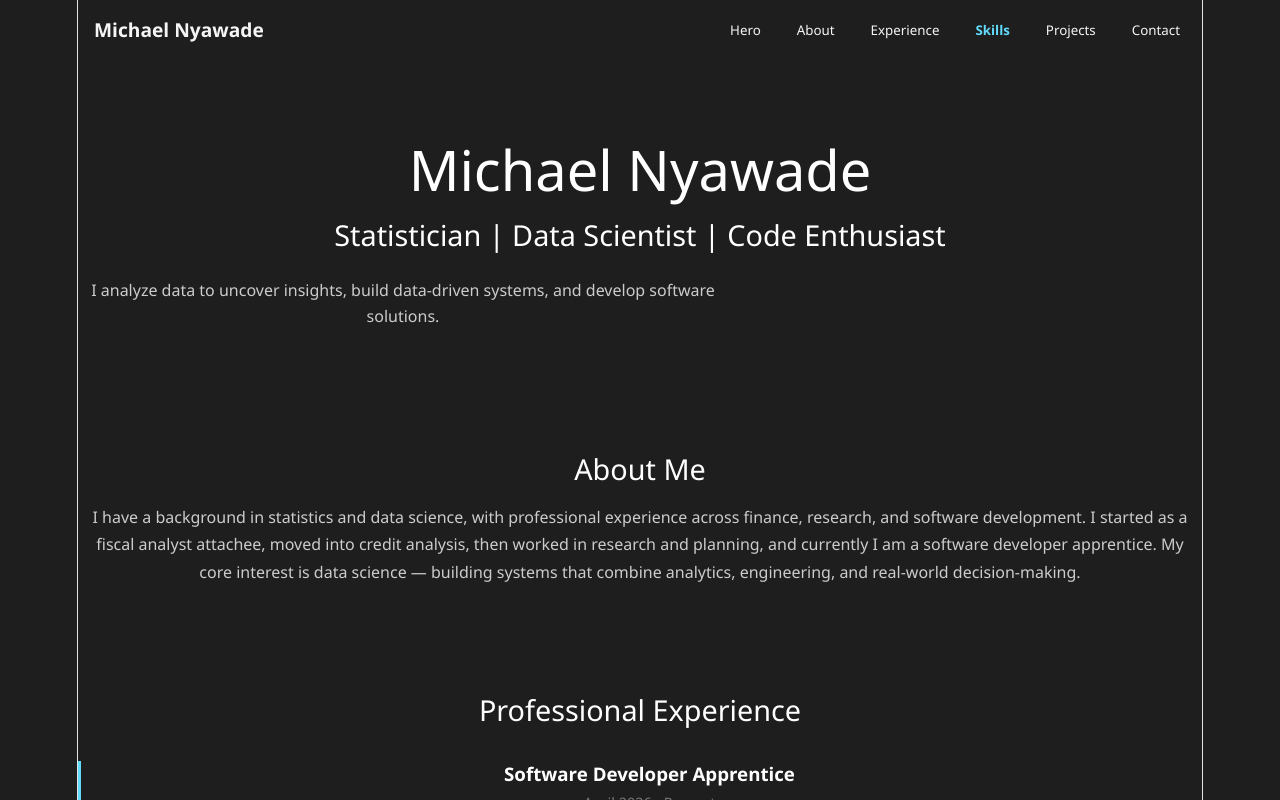
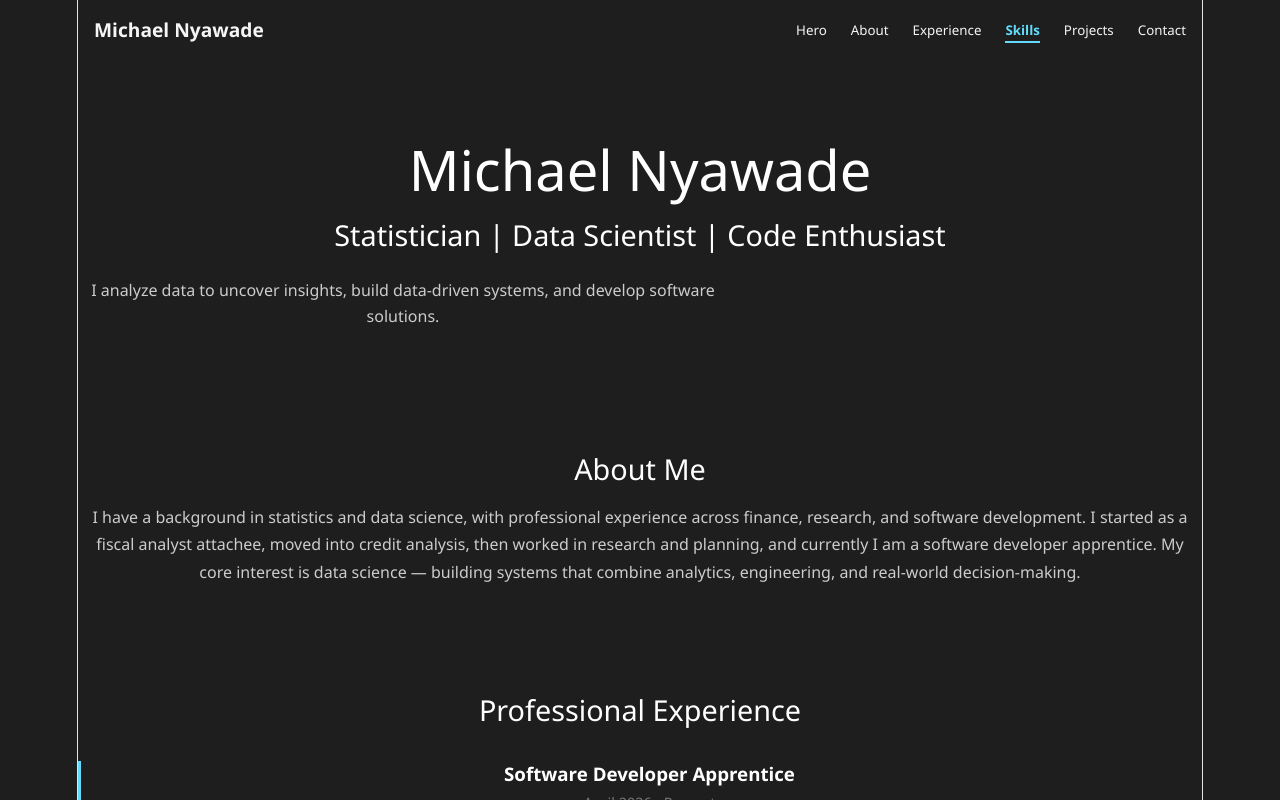
Before and after one commit to Michael-Nyawade/Michael-Nyawade.github.io, a React (Vite) app: page / in a window 1280 px wide. Shown: the top 800 px of the page. Built offline with nearby package versions, Linux system fonts and the light colour scheme.

Commit message:
Added desktop NavBar hover effect and active section underline

```diff
--- a/src/components/NavBar.jsx
+++ b/src/components/NavBar.jsx
@@ -67,10 +67,30 @@ export default function NavBar() {
               color: activeSection === section ? "var(--accent-color)" : "var(--text-color)",
               fontWeight: activeSection === section ? "600" : "400",
               cursor: "pointer",
+              position: "relative",
+              padding: "0.25rem 0",
               transition: "color 0.3s ease, font-weight 0.3s ease",
             }}
           >
             {section.charAt(0).toUpperCase() + section.slice(1)}
+            {/* underline for active section */}
+            <span
+              style={{
+                position: "absolute",
+                bottom: 0,
+                left: 0,
+                width: activeSection === section ? "100%" : "0%",
+                height: "2px",
+                backgroundColor: "var(--accent-color)",
+                transition: "width 0.3s ease",
+              }}
+              className="nav-underline"
+            />
+            <style>{`
+              button.nav-underline:hover span {
+                width: 100%;
+              }
+            `}</style>
           </button>
         ))}
       </div>
@@ -132,7 +152,7 @@ export default function NavBar() {
       <style>{`
         @keyframes slideDown {
           0% { transform: translateY(-10%); opacity: 0; }
-        100% { transform: translateY(0); opacity: 1; }
+          100% { transform: translateY(0); opacity: 1; }
         }
 
         @media (max-width: 768px) {
```
